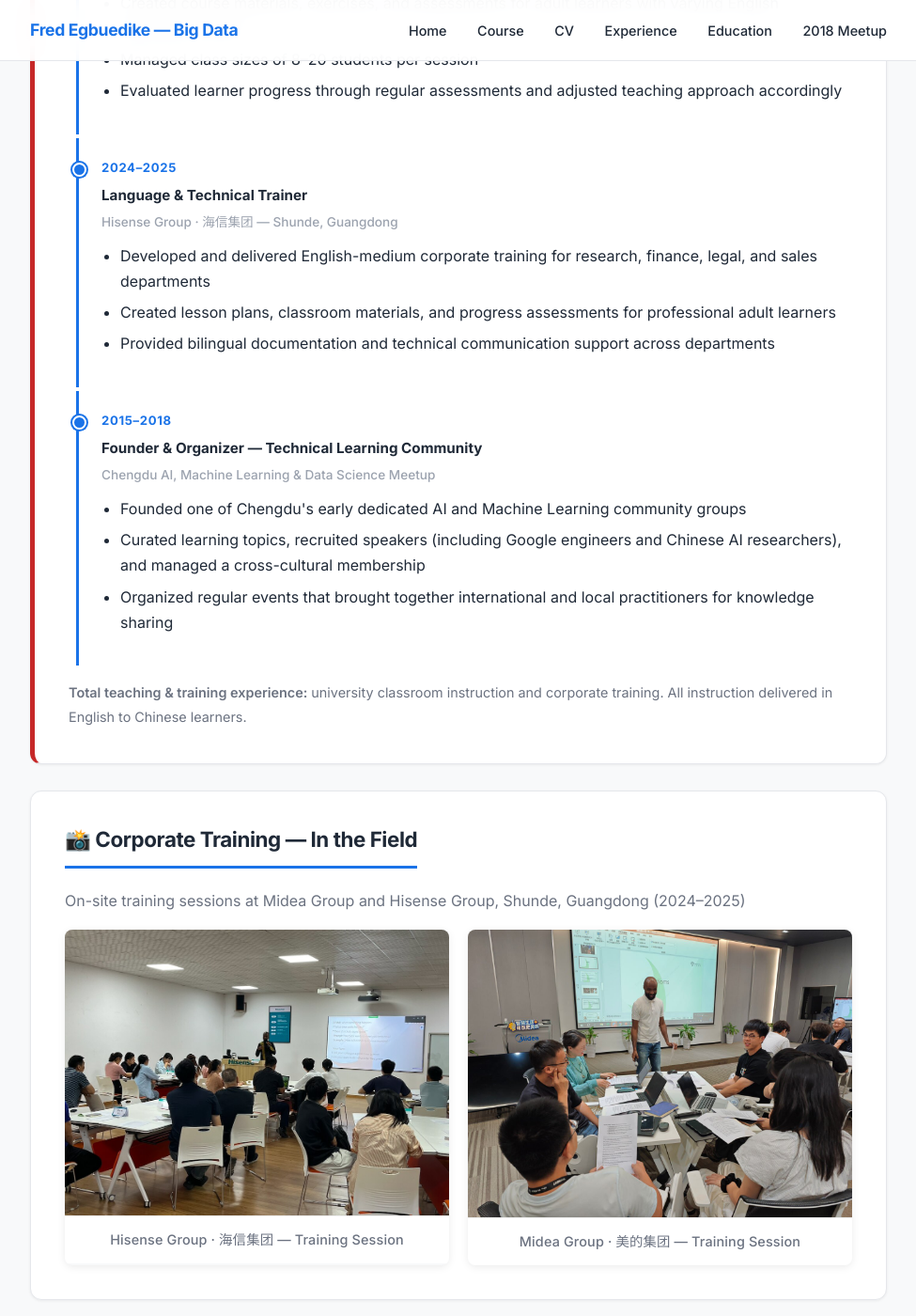
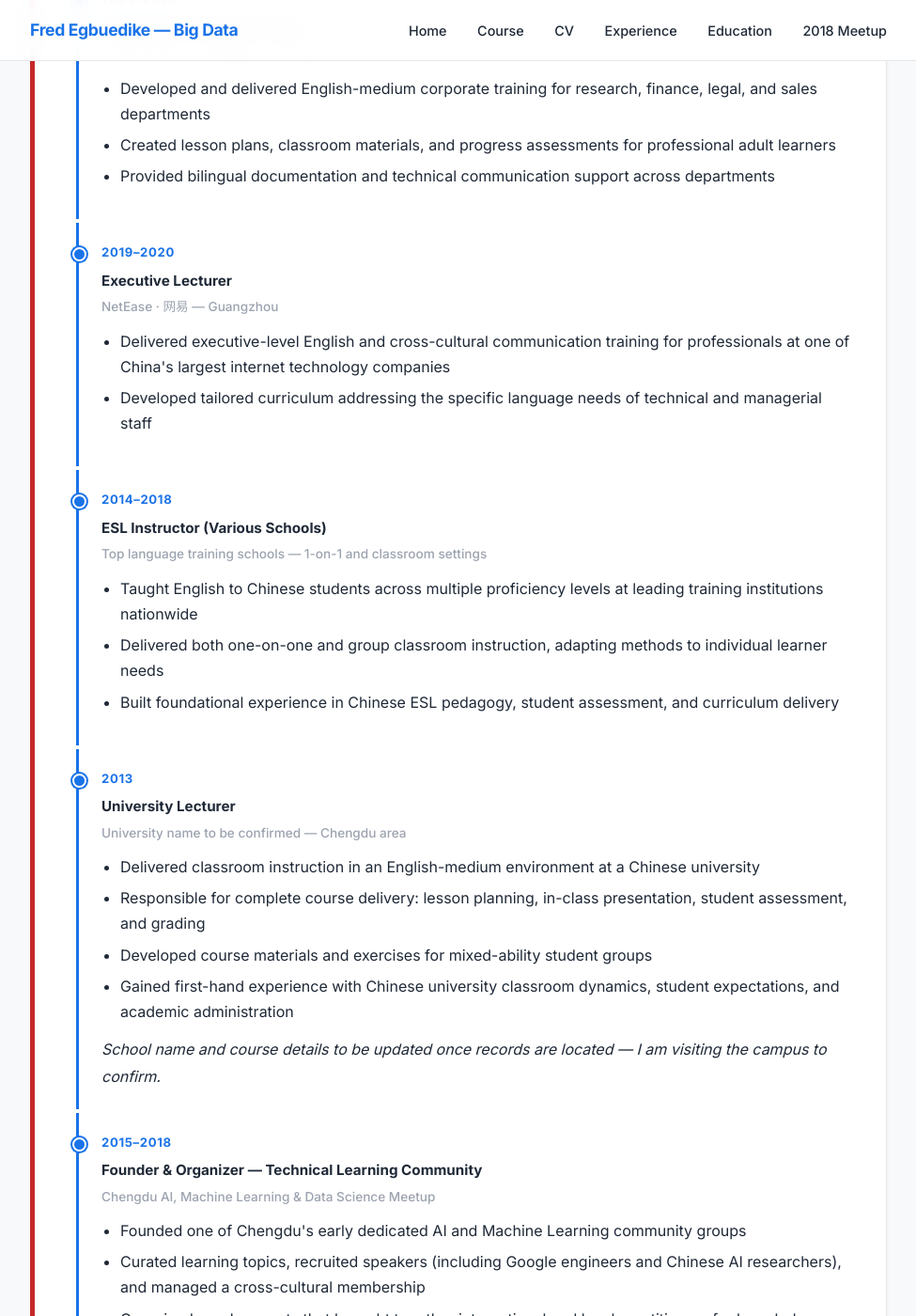
Before and after one commit to Fredilly/big-data, a Jekyll site: the page built from experience.md, in a window 1280 px wide and 1400 px high, scrolled down 1025 px. Shown: the whole window at 94% size, without its empty margins (152-1127 px from the left). Built offline with Jekyll 4.4.1, drawn with Linux system fonts in a browser that asks for light colours; nearby versions of some CDN libraries; some of the changed text lies outside the part shown.

Commit message:
restructure: chronological order with new roles — AI Consultant @ 小海童话, Exec Lecturer @ NetEase, ESL 2014-2018

```diff
--- a/cv.md
+++ b/cv.md
@@ -24,7 +24,7 @@ title: Download CV
 <div class="card" style="text-align: center; border: none; box-shadow: none;">
   <h1 style="font-size: 2rem; margin-bottom: 4px; border: none;">Fred Egbuedike</h1>
   <p style="font-size: 1.1rem; color: #1a73e8; font-weight: 600; margin-bottom: 4px;">Advanced Programming for Data Science — Lecturer Candidate</p>
-  <p style="color: var(--text-light);">fredilly@gmail.com · Chengdu, China · Native English · Professional Chinese</p>
+  <p style="color: var(--text-light);">fredilly@gmail.com · Chengdu, China · Native English · Conversational Chinese</p>
   <p style="color: var(--text-light);">Available: September – December 2026</p>
   <p style="font-size: 0.85rem; color: var(--text-light);">
     <a href="https://fredilly.github.io/big-data">fredilly.github.io/big-data</a> ·
@@ -35,22 +35,21 @@ title: Download CV
 
 <div class="card">
   <h2>Professional Summary</h2>
-  <p>University lecturer candidate with <strong>teaching and corporate training experience</strong> in China, including university classroom instruction and cross-departmental training at two of China's largest multinational corporations (Midea Group and Hisense Group). Holds a <strong>Master of Science in Information Security</strong> from <strong>Southwest Jiaotong University</strong> (西南交通大学) in Chengdu. Python and data systems practitioner with hands-on experience in data processing, validation pipelines, and applied machine learning. Founder of <strong>one of Chengdu's earliest AI and Machine Learning meetups</strong> (2015–2018), with a record of building cross-cultural technical learning communities.</p>
+  <p>University lecturer candidate with <strong>over a decade of teaching and corporate training experience</strong> in China, including university classroom instruction, executive education at a major internet company, and cross-departmental training at two of China's largest multinational corporations (Midea Group and Hisense Group). Holds a <strong>Master of Science in Information Security</strong> from <strong>Southwest Jiaotong University</strong> (西南交通大学) in Chengdu. Python and data systems practitioner with hands-on experience in data processing, validation pipelines, and applied machine learning. Founder of <strong>one of Chengdu's earliest AI and Machine Learning meetups</strong> (2015–2018), with a record of building cross-cultural technical learning communities.</p>
 </div>
 
 <div class="card">
-  <h2>🎓 Teaching Experience</h2>
+  <h2>🎓 Teaching & Training Experience</h2>
 
   <div style="margin-bottom: 16px;">
     <div style="display: flex; justify-content: space-between; font-weight: 600;">
-      <span>University Lecturer</span>
-      <span style="color: var(--text-light);">2013</span>
+      <span>AI Consultant</span>
+      <span style="color: var(--text-light);">2025–Present</span>
     </div>
-    <div style="color: var(--text-light); font-size: 0.9rem; margin-bottom: 6px;">University name TBC — Chengdu, China</div>
+    <div style="color: var(--text-light); font-size: 0.9rem; margin-bottom: 6px;">小海童话公司群 — Guangzhou</div>
     <ul style="margin: 0;">
-      <li>Delivered classroom instruction in an English-medium environment at a Chinese university</li>
-      <li>Responsible for lesson planning, in-class presentation, student assessment, and curriculum delivery</li>
-      <li><em>University name to be confirmed — documentation available</em></li>
+      <li>Advise on AI integration and data-driven content strategies for a children's publishing group</li>
+      <li>Develop automated content analysis and recommendation workflows using Python and NLP</li>
     </ul>
   </div>
 
@@ -67,7 +66,7 @@ title: Download CV
     </ul>
   </div>
 
-  <div>
+  <div style="margin-bottom: 16px;">
     <div style="display: flex; justify-content: space-between; font-weight: 600;">
       <span>Language & Technical Consultant (Corporate Trainer)</span>
       <span style="color: var(--text-light);">2024–2025</span>
@@ -77,6 +76,44 @@ title: Download CV
       <li>Developed and delivered English-medium training for research, finance, legal, and sales departments</li>
       <li>Lesson planning, classroom management, and progress assessment for adult professionals</li>
       <li>Bilingual documentation and technical communication support</li>
+    </ul>
+  </div>
+
+  <div style="margin-bottom: 16px;">
+    <div style="display: flex; justify-content: space-between; font-weight: 600;">
+      <span>Executive Lecturer</span>
+      <span style="color: var(--text-light);">2019–2020</span>
+    </div>
+    <div style="color: var(--text-light); font-size: 0.9rem; margin-bottom: 6px;">NetEase · 网易 — Guangzhou</div>
+    <ul style="margin: 0;">
+      <li>Delivered executive-level English and cross-cultural communication training for professionals at one of China's largest internet technology companies</li>
+      <li>Developed tailored curriculum addressing the specific language needs of technical and managerial staff</li>
+    </ul>
+  </div>
+
+  <div style="margin-bottom: 16px;">
+    <div style="display: flex; justify-content: space-between; font-weight: 600;">
+      <span>ESL Instructor (Various Schools)</span>
+      <span style="color: var(--text-light);">2014–2018</span>
+    </div>
+    <div style="color: var(--text-light); font-size: 0.9rem; margin-bottom: 6px;">Top language training schools — Nationwide</div>
+    <ul style="margin: 0;">
+      <li>Taught English to Chinese students across multiple proficiency levels at leading training institutions nationwide</li>
+      <li>Delivered both one-on-one and group classroom instruction, adapting methods to individual learner needs</li>
+      <li>Built foundational experience in Chinese ESL pedagogy, student assessment, and curriculum delivery</li>
+    </ul>
+  </div>
+
+  <div>
+    <div style="display: flex; justify-content: space-between; font-weight: 600;">
+      <span>University Lecturer</span>
+      <span style="color: var(--text-light);">2013</span>
+    </div>
+    <div style="color: var(--text-light); font-size: 0.9rem; margin-bottom: 6px;">University name TBC — Chengdu, China</div>
+    <ul style="margin: 0;">
+      <li>Delivered classroom instruction in an English-medium environment at a Chinese university</li>
+      <li>Responsible for lesson planning, in-class presentation, student assessment, and curriculum delivery</li>
+      <li><em>University name to be confirmed — documentation available</em></li>
     </ul>
   </div>
 </div>
--- a/experience.md
+++ b/experience.md
@@ -10,21 +10,18 @@ title: Experience
 </div>
 
 <div class="card" style="border-left: 5px solid #c62828;">
-  <h2>🎓 Teaching Experience</h2>
+  <h2>🎓 Teaching & Training Experience</h2>
 
   <div class="timeline-item">
-    <div class="date">2013</div>
+    <div class="date">2025–Present</div>
     <div class="org">
-      <strong>University Lecturer</strong><br>
-      <span class="org-cn">University name to be confirmed — Chengdu area</span>
+      <strong>AI Consultant</strong><br>
+      <span class="org-cn">小海童话公司群 — Guangzhou</span>
     </div>
     <ul>
-      <li>Delivered classroom instruction in an English-medium environment at a Chinese university</li>
-      <li>Responsible for complete course delivery: lesson planning, in-class presentation, student assessment, and grading</li>
-      <li>Developed course materials and exercises for mixed-ability student groups</li>
-      <li>Gained first-hand experience with Chinese university classroom dynamics, student expectations, and academic administration</li>
+      <li>Advise on AI integration and data-driven content strategies for a children's publishing group</li>
+      <li>Develop automated content analysis and recommendation workflows using Python and NLP</li>
     </ul>
-    <p><em>School name and course details to be updated once records are located — I am visiting the campus to confirm.</em></p>
   </div>
 
   <div class="timeline-item">
@@ -55,6 +52,46 @@ title: Experience
   </div>
 
   <div class="timeline-item">
+    <div class="date">2019–2020</div>
+    <div class="org">
+      <strong>Executive Lecturer</strong><br>
+      <span class="org-cn">NetEase · 网易 — Guangzhou</span>
+    </div>
+    <ul>
+      <li>Delivered executive-level English and cross-cultural communication training for professionals at one of China's largest internet technology companies</li>
+      <li>Developed tailored curriculum addressing the specific language needs of technical and managerial staff</li>
+    </ul>
+  </div>
+
+  <div class="timeline-item">
+    <div class="date">2014–2018</div>
+    <div class="org">
+      <strong>ESL Instructor (Various Schools)</strong><br>
+      <span class="org-cn">Top language training schools — 1-on-1 and classroom settings</span>
+    </div>
+    <ul>
+      <li>Taught English to Chinese students across multiple proficiency levels at leading training institutions nationwide</li>
+      <li>Delivered both one-on-one and group classroom instruction, adapting methods to individual learner needs</li>
+      <li>Built foundational experience in Chinese ESL pedagogy, student assessment, and curriculum delivery</li>
+    </ul>
+  </div>
+
+  <div class="timeline-item">
+    <div class="date">2013</div>
+    <div class="org">
+      <strong>University Lecturer</strong><br>
+      <span class="org-cn">University name to be confirmed — Chengdu area</span>
+    </div>
+    <ul>
+      <li>Delivered classroom instruction in an English-medium environment at a Chinese university</li>
+      <li>Responsible for complete course delivery: lesson planning, in-class presentation, student assessment, and grading</li>
+      <li>Developed course materials and exercises for mixed-ability student groups</li>
+      <li>Gained first-hand experience with Chinese university classroom dynamics, student expectations, and academic administration</li>
+    </ul>
+    <p><em>School name and course details to be updated once records are located — I am visiting the campus to confirm.</em></p>
+  </div>
+
+  <div class="timeline-item">
     <div class="date">2015–2018</div>
     <div class="org">
       <strong>Founder & Organizer — Technical Learning Community</strong><br>
@@ -67,7 +104,7 @@ title: Experience
     </ul>
   </div>
 
-  <p style="margin-top: 16px; font-size: 0.9rem; color: var(--text-light);"><strong>Total teaching & training experience:</strong> university classroom instruction and corporate training. All instruction delivered in English to Chinese learners.</p>
+  <p style="margin-top: 16px; font-size: 0.9rem; color: var(--text-light);"><strong>Total teaching & training experience:</strong> university instruction, corporate training, and executive education spanning 2013–present. All instruction delivered in English to Chinese learners.</p>
 </div>
 
 <div class="card">
```
Also changed, not shown: index.md (+4 -4 lines).
